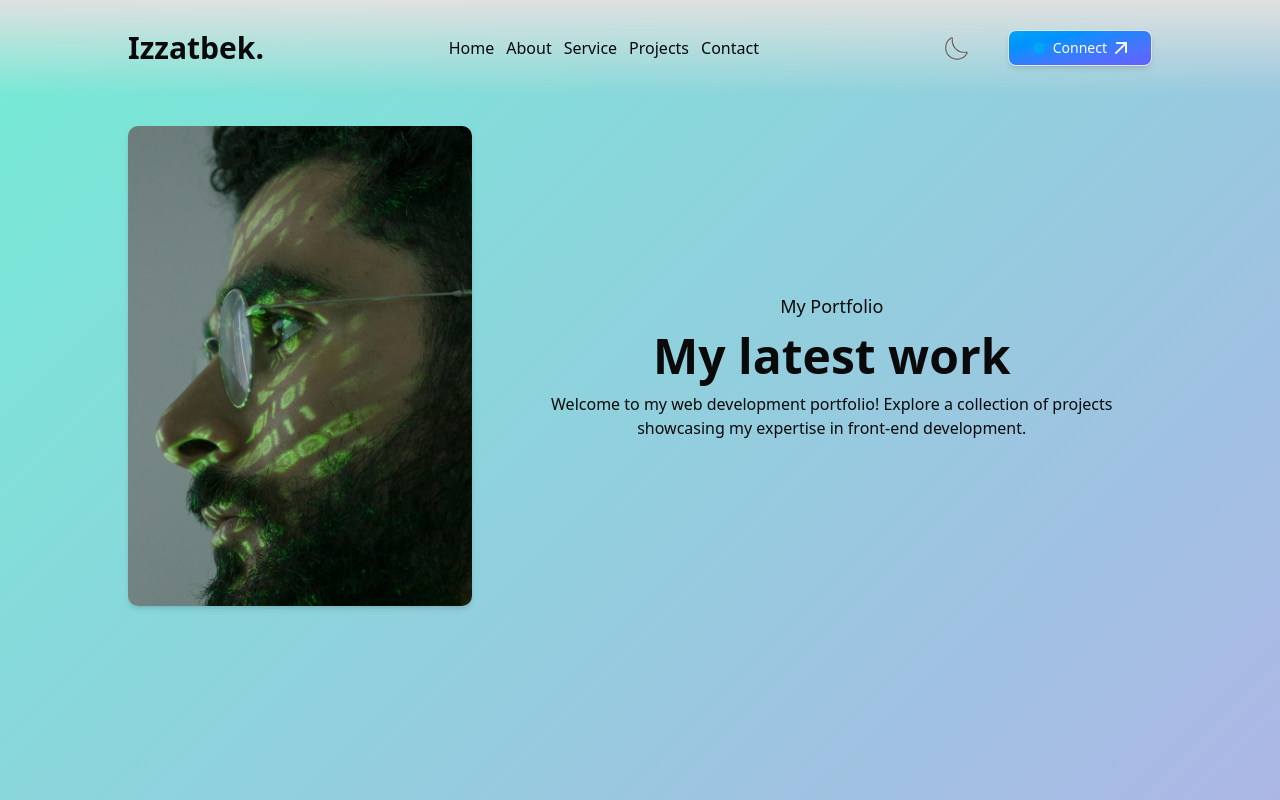
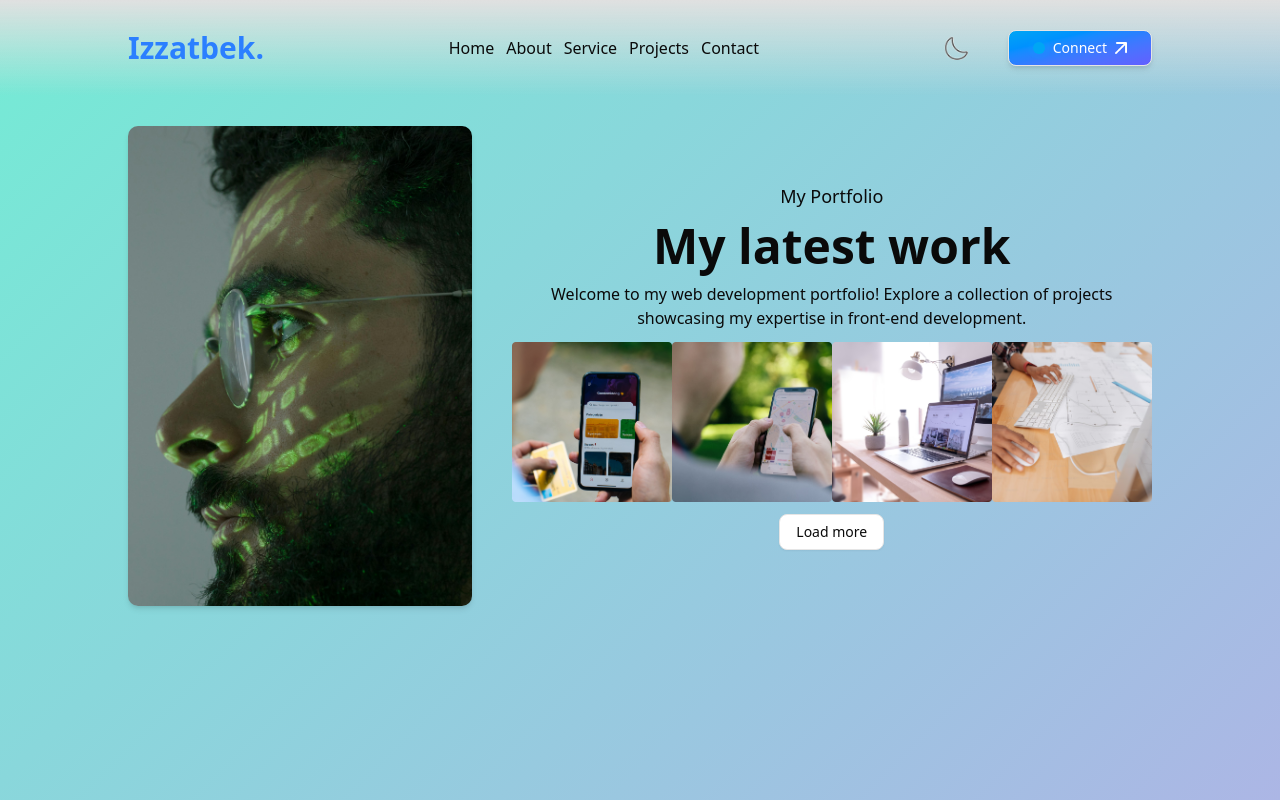
Before and after one commit to IncridableAcuman/master-portfolio, a React (Vite) app in the folder frontend/: page /projects in a window 1280 px wide. Built offline with nearby package versions, Linux system fonts and the light colour scheme.

Commit message:
portfolio

```diff
--- a/frontend/src/components/shared/Navbar.tsx
+++ b/frontend/src/components/shared/Navbar.tsx
@@ -8,7 +8,7 @@ const Navbar = () => {
   const navigate=useNavigate();
   return (
     <div className={`fixed top-0 left-0 w-full flex items-center justify-between pdg bg-gradient-to-b from-[#e0e0e0]`}>
-      <h1 className='text-lg md:text-3xl font-semibold cursor-pointer' onClick={()=>navigate("/")}>Izzatbek.</h1>
+      <h1 className='text-lg md:text-3xl font-semibold cursor-pointer text-blue-500' onClick={()=>navigate("/")}>Izzatbek.</h1>
       <div className="flex items-center gap-3">
         <Link to={"/"} className='hover:text-blue-500 transition duration-300'>Home</Link>
         <Link to={"/about"} className='hover:text-blue-500 transition duration-300'>About</Link>
--- a/frontend/src/pages/projects/Projects.tsx
+++ b/frontend/src/pages/projects/Projects.tsx
@@ -2,12 +2,13 @@ import { UseTheme } from "../../app/providers/ThemeProvider";
 import Navbar from "../../components/shared/Navbar"
 import "./Projects.css";
 import "../../app/styles/Global.css";
+import { Button } from "../../components/ui/button";
 const Projects = () => {
   const {theme} = UseTheme();
   return (
     <div className={`w-full min-h-screen ${theme === "light" ? "bg-color" : "bg-gray-900 text-white"} pt-24`}>
       <Navbar/>
-      <div className="pdg flex flex-col md:flex-row items-center gap-4 sm:gap-6 md:gap-8 lg:gap-10">
+      <div className="pdg flex flex-col md:flex-row items-center justify-between gap-4 sm:gap-6 md:gap-8 lg:gap-10">
         <img src="./pexels-cottonbro-5474027.jpg"
         alt="pexels-cottonbro-5474027.jpg" className="w-full md:w-1/2 h-[30rem] object-cover rounded-lg shadow-md" />
         <div className="space-y-3">
@@ -15,6 +16,23 @@ const Projects = () => {
           <h1 className="text-center text-3xl md:text-5xl font-semibold">My latest work</h1>
           <p className="text-center">Welcome to my web development portfolio! Explore a collection of projects showcasing
           my expertise in front-end development.</p>
+          {/* start projects */}
+          <div className="flex items-center justify-between">
+            <div className="">
+              <img src="./work-1.png" alt="work 1" className="w-40" />
+            </div>
+            <div className="">
+              <img src="./work-2.png" alt="work 1" className="w-40" />
+            </div>
+            <div className="">
+              <img src="./work-3.png" alt="work 1" className="w-40" />
+            </div>
+            <div className="">
+              <img src="./work-4.png" alt="work 1" className="w-40" />
+            </div>
+          </div>
+          <Button variant={"outline"} className="flex items-center justify-center mx-auto ">Load more</Button>
+          {/* end project */}
         </div>
       </div>
     </div>
```
